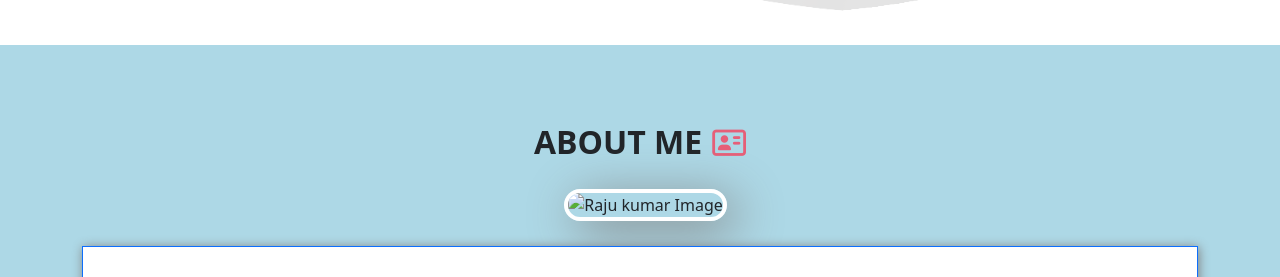
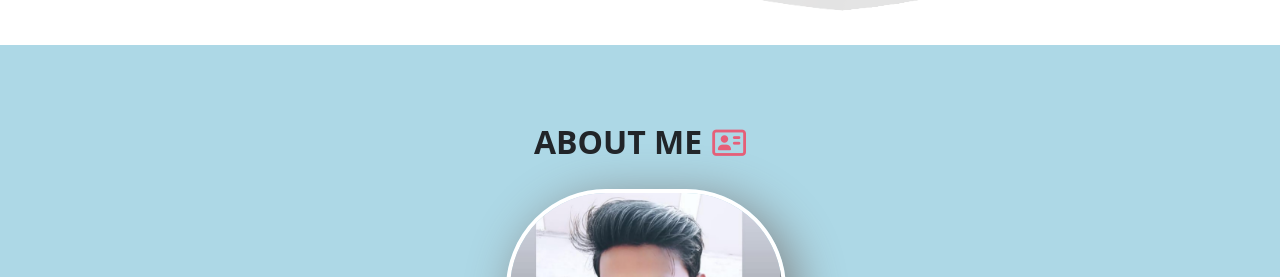
Before and after one commit to raju-kumar21/My-Personal-Portfolio, a plain HTML site: page index.html in a window 1280 px wide. Shown: the part 675-952 px from the top of the page. Drawn offline with nearby package versions, Linux system fonts and the light colour scheme; files whose address does not match are found by name.

Commit message:
Update index.html

```diff
--- a/index.html
+++ b/index.html
@@ -86,7 +86,7 @@
       <h2><b>ABOUT ME</b><i class="far fa-address-card" id="fa" style="margin-left:10px; font-size:30px;color:#e65f78"></i></h2>
 
       <div class="fakeimg1 ">
-      <img src="FB_.jpg" alt="Raju kumar Image" class="picture"></div>
+      <img src="FB_IMG.jpg" alt="Raju kumar Image" class="picture"></div>
     </div>
 
     <div class="col-sm-12 container ">
```
